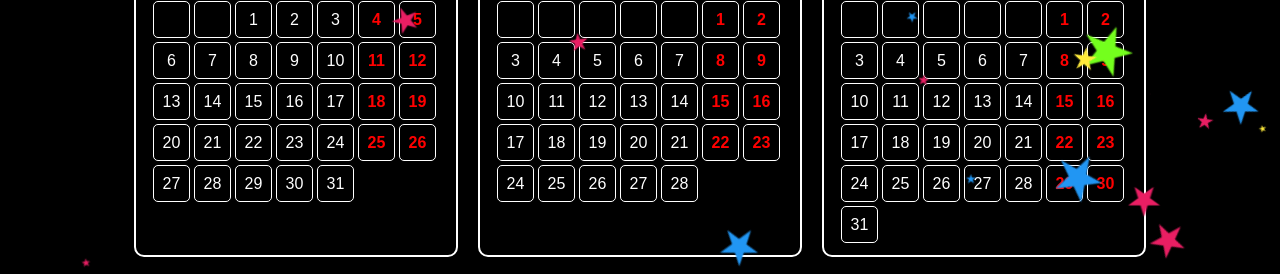
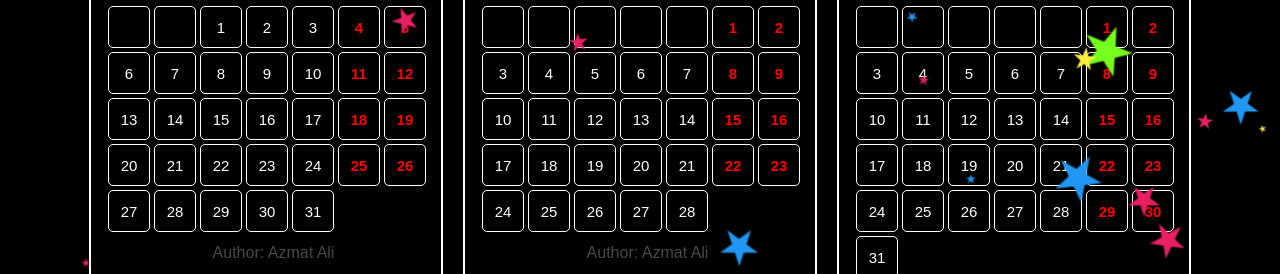
Before and after one commit to azmataliakbar/Calander-2025, a plain HTML site: page index.html in a window 1280 px wide. Shown: the part 111-385 px from the top of the page. Drawn offline with Linux system fonts and the light colour scheme.

Commit message:
fixing text issue

```diff
--- a/index.html
+++ b/index.html
@@ -11,27 +11,28 @@
   <section>
 
 
-          <div class="">
+          <div class="calender">
           <div class="days-row"></div>
           <div class="dates-row"></div>
           </div>
 
 
+
     <script>
       // Define the months and days of the week
       const months = [
-        { name: 'January 2025', daysInMonth: 31, firstDay: 2 }, // January (0 for Monday)
-        { name: 'February 2025', daysInMonth: 28, firstDay: 5 }, // February
-        { name: 'March 2025', daysInMonth: 31, firstDay: 5 }, // March
-        { name: 'April 2025', daysInMonth: 30, firstDay: 1 }, // April
-        { name: 'May 2025', daysInMonth: 31, firstDay: 3 }, // May
-        { name: 'June 2025', daysInMonth: 30, firstDay: 6 }, // June
-        { name: 'July 2025', daysInMonth: 31, firstDay: 1 }, // July
-        { name: 'August 2025', daysInMonth: 31, firstDay: 4 }, // August
-        { name: 'September 2025', daysInMonth: 30, firstDay: 0 }, // September
-        { name: 'October 2025', daysInMonth: 31, firstDay: 2 }, // October
-        { name: 'November 2025', daysInMonth: 30, firstDay: 5 }, // November
-        { name: 'December 2025', daysInMonth: 31, firstDay: 0 } // December
+        { name: 'January 2025', daysInMonth: 31, firstDay: 2, author: 'Azmat Ali' }, // January (0 for Monday)
+        { name: 'February 2025', daysInMonth: 28, firstDay: 5, author: 'Azmat Ali'  }, // February
+        { name: 'March 2025', daysInMonth: 31, firstDay: 5, author: 'Azmat Ali'  }, // March
+        { name: 'April 2025', daysInMonth: 30, firstDay: 1, author: 'Azmat Ali'  }, // April
+        { name: 'May 2025', daysInMonth: 31, firstDay: 3, author: 'Azmat Ali'  }, // May
+        { name: 'June 2025', daysInMonth: 30, firstDay: 6, author: 'Azmat Ali'  }, // June
+        { name: 'July 2025', daysInMonth: 31, firstDay: 1, author: 'Azmat Ali'  }, // July
+        { name: 'August 2025', daysInMonth: 31, firstDay: 4, author: 'Azmat Ali'  }, // August
+        { name: 'September 2025', daysInMonth: 30, firstDay: 0, author: 'Azmat Ali'  }, // September
+        { name: 'October 2025', daysInMonth: 31, firstDay: 2, author: 'Azmat Ali'  }, // October
+        { name: 'November 2025', daysInMonth: 30, firstDay: 5, author: 'Azmat Ali'  }, // November
+        { name: 'December 2025', daysInMonth: 31, firstDay: 0, author: 'Azmat Ali'  } // December
       ];
 
       // Define the days of the week
@@ -87,6 +88,14 @@
         }
 
         calendar.appendChild(datesRow);
+
+        // Create and append the author name
+        const authorName = document.createElement('div');
+        authorName.classList.add('author-name');
+        authorName.textContent = `Author: ${monthData.author}`;
+        calendar.appendChild(authorName);
+
+
         return calendar;
       }
 
@@ -137,7 +146,8 @@
     // Continuously generate stars
     setInterval(createSquare, 100);
   </script>
-  <h4>Author: Azmat Ali</h4>
+
+
 </body>
 </html>
 
--- a/style2.css
+++ b/style2.css
@@ -14,7 +14,7 @@ body {
   margin: 10px;
   text-align: center;
   border: 2px solid white;
-  padding: 5px 5px 5px 15px;
+  padding: 5px 0px 0px 15px;
   border-radius: 10px;
   background-color: black;
 
@@ -63,8 +63,54 @@ body {
   font-weight: bold;
 }
 
-h4 {
-  text-shadow: 4px 4px 16px rgb(245, 245, 79);
+.author-name {
+  margin-top: 10px;
+  color: rgb(73, 72, 72);
+}
+
+
+
+/* For screens 640px and larger */
+@media (min-width: 640px) {
+
+  .calendar {
+    max-width: 320px;
+
+  }
+
+  .month-name {
+    font-size: 28px;
+    display: block;
+  }
+
+  .days-row div, .dates-row div {
+    width: 32px;
+    height: 32px;
+    font-size: 14px;
+  }
+
+}
+
+/* For screens 768px and larger */
+@media (min-width: 768px) {
+  .calendar {
+    max-width: 335px;
+    margin: 10px;
+    padding-left: 15px;
+  }
+
+  .month-name {
+    font-size: 30px;
+  }
+
+  .days-row div, .dates-row div {
+    width: 40px;
+    height: 40px;
+    font-size: 15px;
+  }
+
+
+
 }
 
 /* Animation Styles */
```
